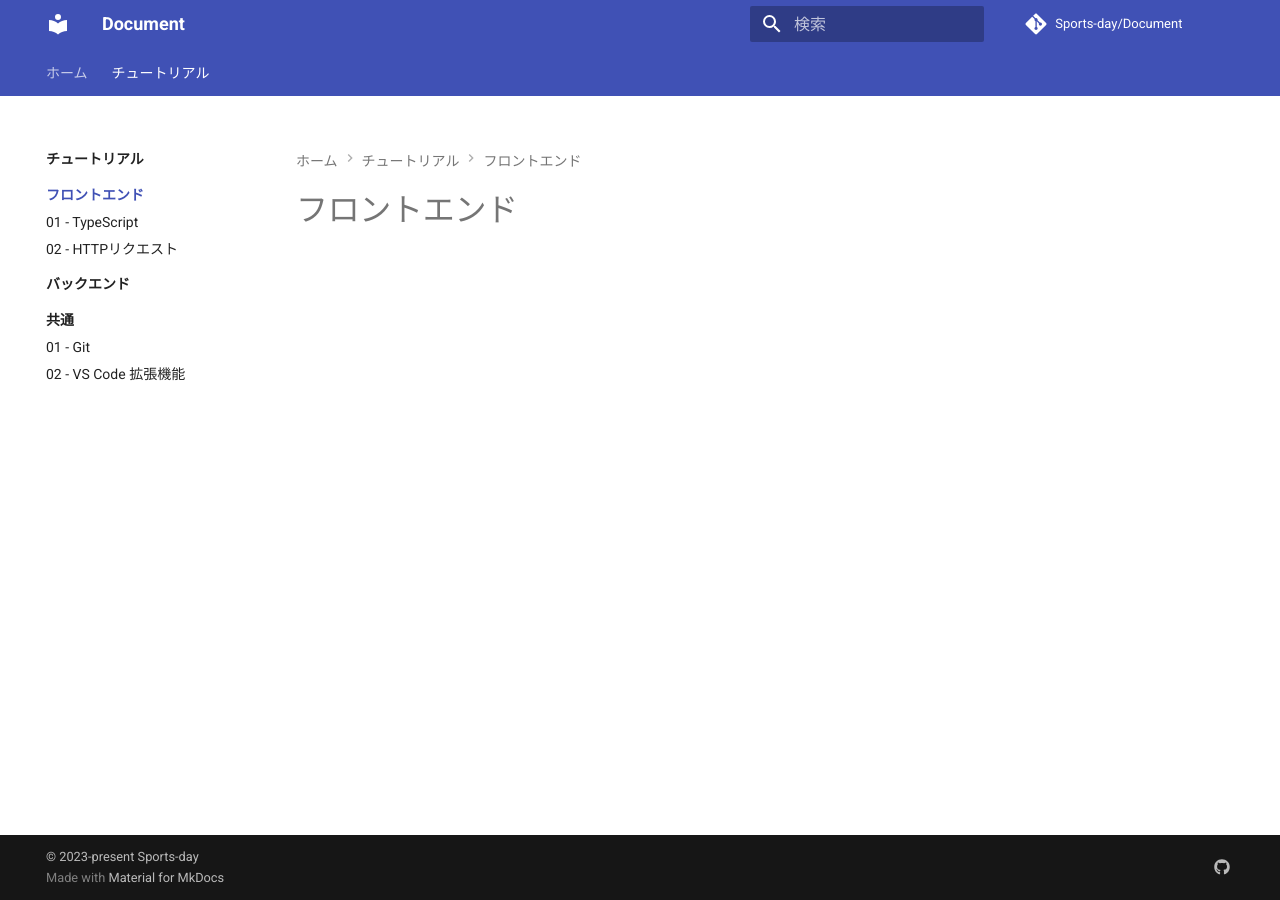
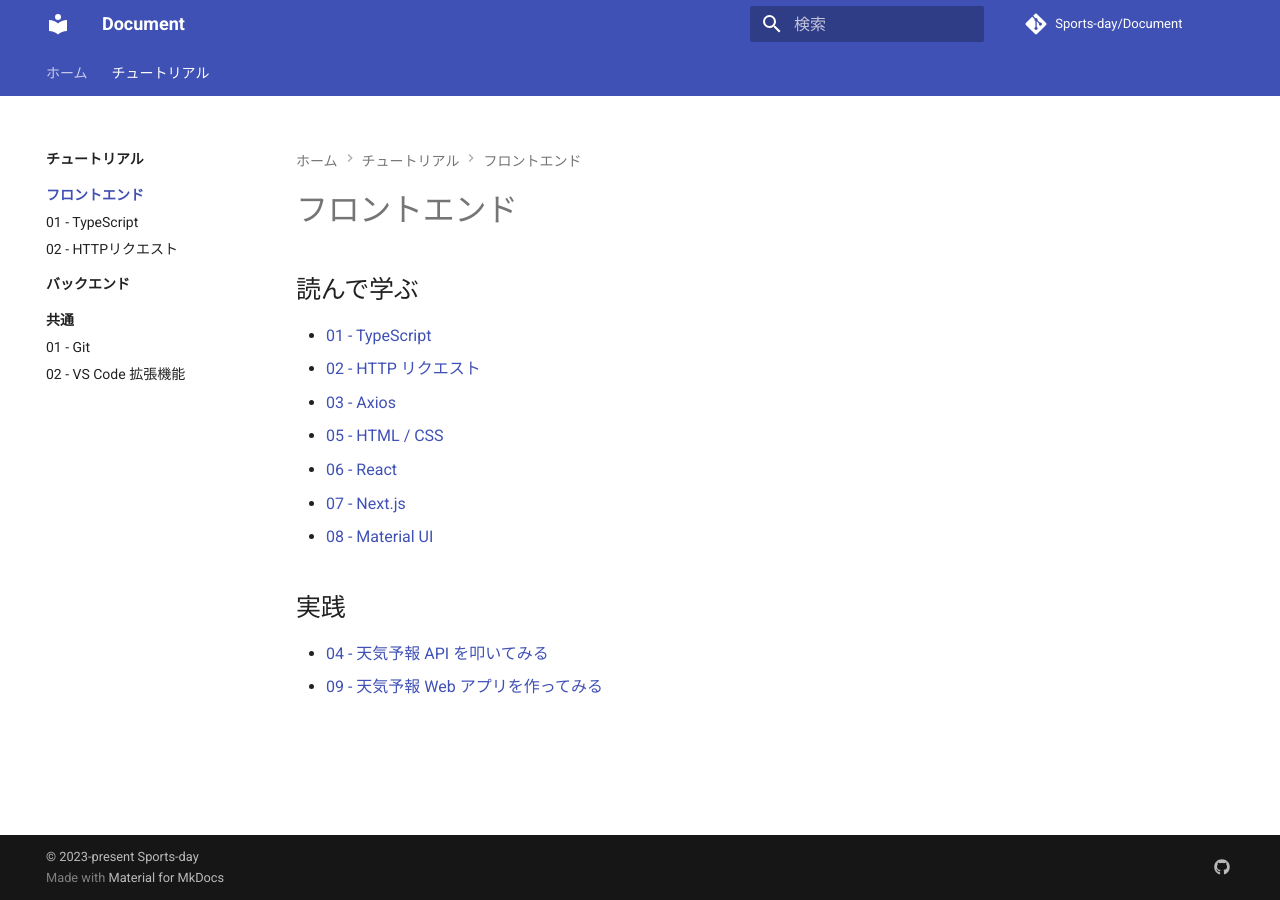
Before and after one commit to Sports-day/Document, an MkDocs documentation site: the page built from docs/tutorial/frontend/index.md, in a window 1280 px wide. Built offline with MkDocs 1.6.1 and Material for MkDocs 9.7.7, drawn with Linux system fonts in a browser that asks for light colours; comment, search, counter and statistics services are not loaded.

Commit message:
feat: add learning path

```diff
--- a/docs/tutorial/frontend/index.md
+++ b/docs/tutorial/frontend/index.md
@@ -1 +1,16 @@
 # フロントエンド
+
+## 読んで学ぶ
+
+- [01 - TypeScript](01-typescript/index.md)
+- [02 - HTTP リクエスト](02-http-request/index.md)
+- [03 - Axios](03-axios/index.md)
+- [05 - HTML / CSS](05-basic-html-css/index.md)
+- [06 - React](06-react/index.md)
+- [07 - Next.js](07-nextjs/index.md)
+- [08 - Material UI](08-material-ui/index.md)
+
+## 実践
+
+- [04 - 天気予報 API を叩いてみる](04-request-weather-api/index.md)
+- [09 - 天気予報 Web アプリを作ってみる](09-build-weather-forecast-app/index.md)
```
